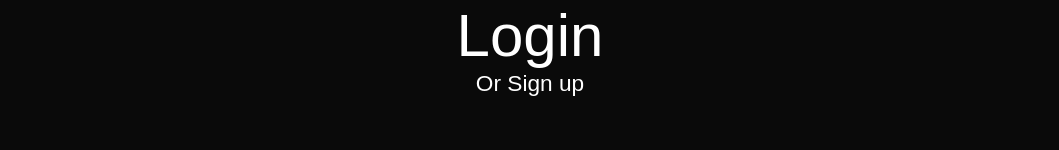
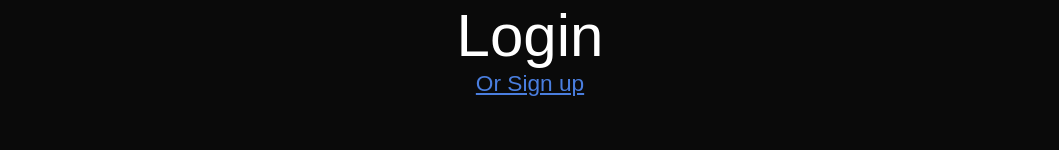
Before and after one commit to Liberontissauri/ShortCode, a Next.js app: page /account/login in a window 1280 px wide. In both pictures the pointer is over the element "Or Sign up". Shown: the part 244-394 px from the top of the page, without its empty margins (110-1169 px from the left). Built offline with nearby package versions, Linux system fonts and the light colour scheme; a web font is replaced by a local one.

Commit message:
added hovering styles for the links on login and signup pages

```diff
--- a/styles/Login.module.css
+++ b/styles/Login.module.css
@@ -29,6 +29,12 @@
     color: white;
     font-family: 'Hind Vadodara', sans-serif;
     font-weight: 300;
+    text-decoration: underline;
+    transition: color 0.1s ease-in;
+}
+.subTitle:hover {
+    cursor: pointer;
+    color: #4A7EDF;
 }
 .formDiv input {
     background-color: rgba(0, 0, 0, 0);
```
